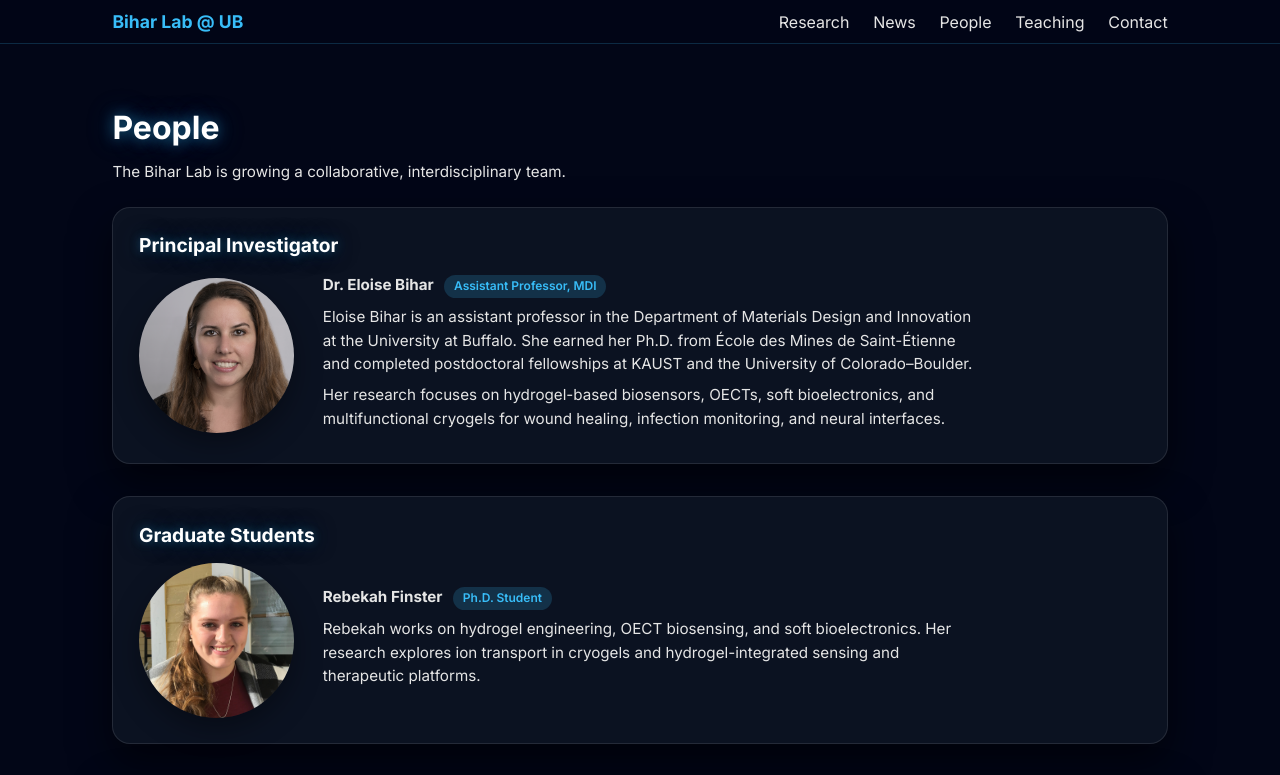
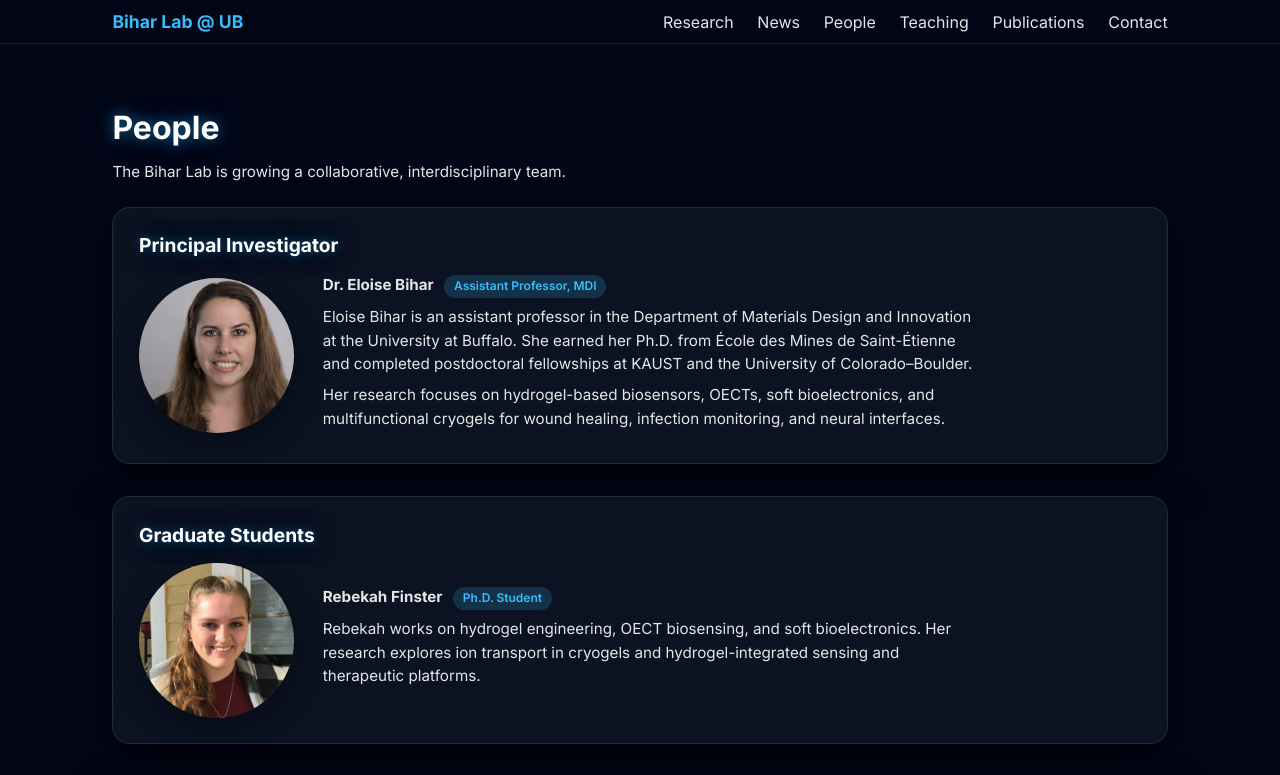
Before and after one commit to eloise-bihar/eloise-bihar.github.io, a plain HTML site: page People.html in a window 1280 px wide. Shown: the top 775 px of the page. Drawn offline with Linux system fonts and the light colour scheme.

Commit message:
Update People.html

```diff
--- a/People.html
+++ b/People.html
@@ -176,6 +176,7 @@
             <a href="News.html">News</a>
             <a href="People.html">People</a>
             <a href="Teaching.html">Teaching</a>
+            <a href="Publications.html">Publications</a>
             <a href="index.html#contact">Contact</a>
         </nav>
     </div>
```
